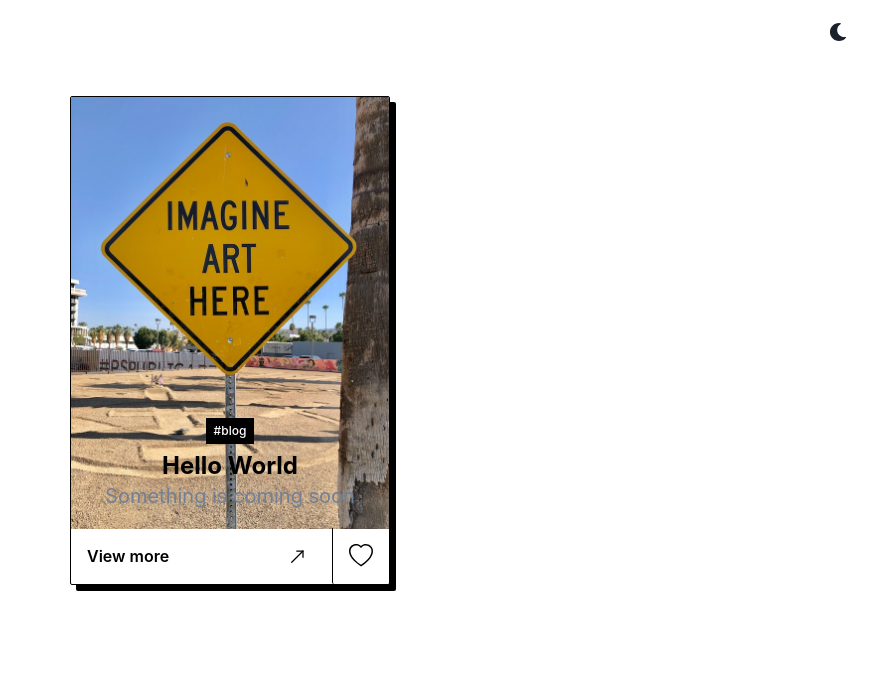
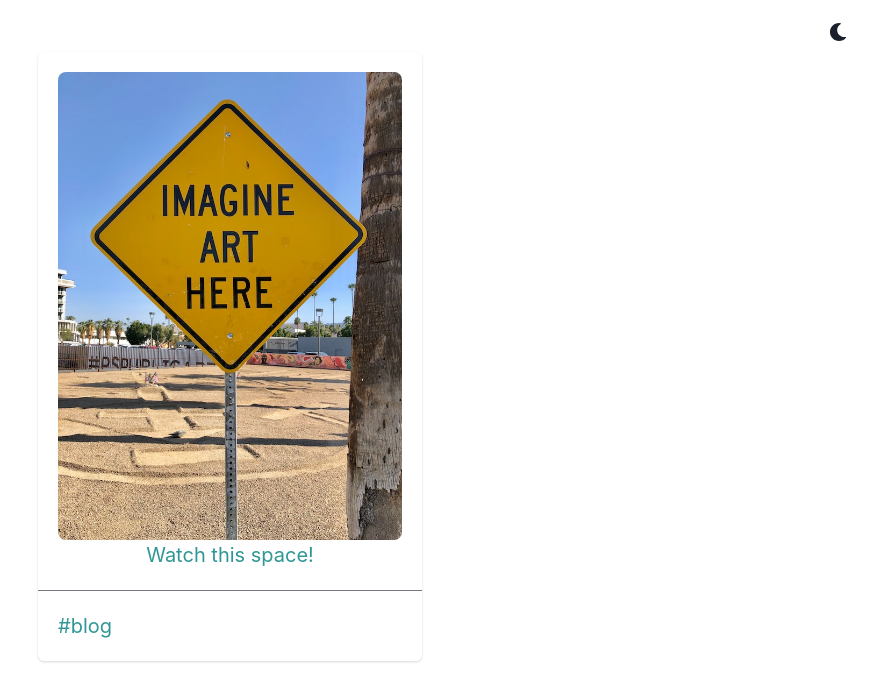
Before and after one commit to somyadh/somyadhingra, a React (Create React App) app: page /blogs in a window 1280 px wide. Shown: the top 700 px of the page, without its empty margins (410-1280 px from the left). Built offline with nearby package versions, Linux system fonts and the light colour scheme.

Commit message:
improve blog card

```diff
--- a/src/components/card.js
+++ b/src/components/card.js
@@ -1,84 +1,28 @@
-import { useState } from 'react';
 import {
-  Box,
-  Heading,
-  Text,
-  Flex,
-  Center,
-  useColorModeValue,
-  HStack,
-  Image
+  Center,Text,Image, Card, CardBody, CardFooter, Divider,
 } from '@chakra-ui/react';
-import { BsArrowUpRight, BsHeartFill, BsHeart } from 'react-icons/bs';
-function Card() {
-  const [liked, setLiked] = useState(false);
 
+export default function blogPostWithImage() {
   return (
-
-    <Center py={6}>
-      <Box
-        w="xs"
-        rounded={'sm'}
-        my={5}
-        mx={[0, 5]}
-        overflow={'hidden'}
-        bg="white"
-        border={'1px'}
-        borderColor="black"
-        boxShadow={useColorModeValue('6px 6px 0 black', '6px 6px 0 cyan')}>
-        <Box h={'300px'} borderBottom={'1px'} borderColor="black">
-          <Image src='/imagineArtHere.jpg' alt='Dan Abramov' />
-        </Box>
-        <Box p={4}>
-          <Box
-            bg="black"
-            display={'inline-block'}
-            px={2}
-            py={1}
-            color="white"
-            mb={2}>
-            <Text fontSize={'xs'} fontWeight="medium">
-              #blog
-            </Text>
-          </Box>
-          <Heading color={'black'} fontSize={'2xl'} noOfLines={1}>
-            Hello World
-          </Heading>
-          <Text color={'gray.500'} noOfLines={2}>
-           Something is coming soon
+    <Center>
+      <Card maxW='sm'>
+        <CardBody>
+          <Image
+            src='./imagineArtHere.jpg'
+            alt='Imagine Art Here'
+            borderRadius='lg'
+          />
+          <Text color="teal.500">
+            Watch this space!
           </Text>
-        </Box>
-        <HStack borderTop={'1px'} color="black">
-          <Flex
-            p={4}
-            alignItems="center"
-            justifyContent={'space-between'}
-            roundedBottom={'sm'}
-            cursor={'pointer'}
-            w="full">
-            <Text fontSize={'md'} fontWeight={'semibold'}>
-              View more
-            </Text>
-            <BsArrowUpRight />
-          </Flex>
-          <Flex
-            p={4}
-            alignItems="center"
-            justifyContent={'space-between'}
-            roundedBottom={'sm'}
-            borderLeft={'1px'}
-            cursor="pointer"
-            onClick={() => setLiked(!liked)}>
-            {liked ? (
-              <BsHeartFill fill="red" fontSize={'24px'} />
-            ) : (
-              <BsHeart fontSize={'24px'} />
-            )}
-          </Flex>
-        </HStack>
-      </Box>
+        </CardBody>
+        <Divider />
+        <CardFooter>
+          <Text color="teal.500">
+            #blog
+          </Text>
+        </CardFooter>
+      </Card>
     </Center>
   );
 }
-
-export default Card
```
